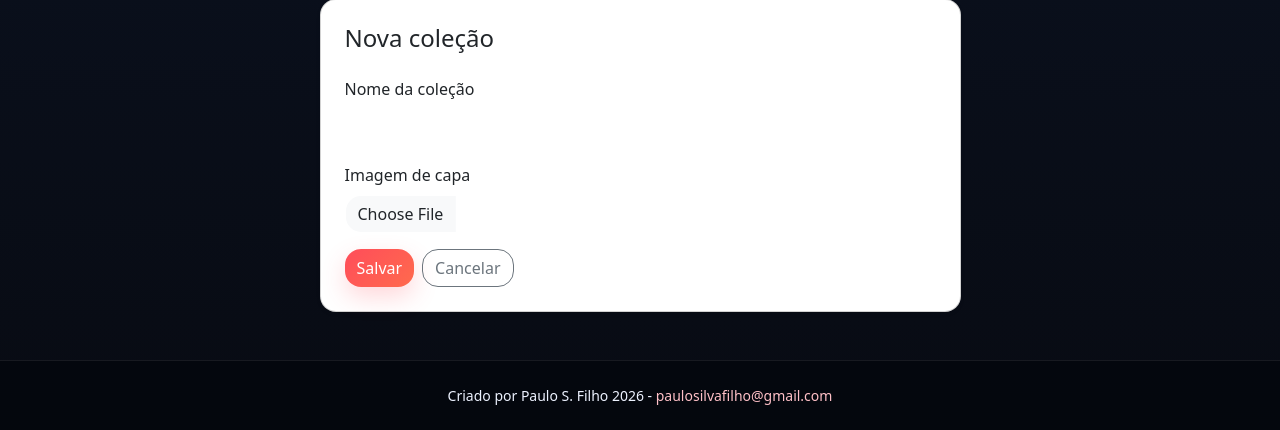
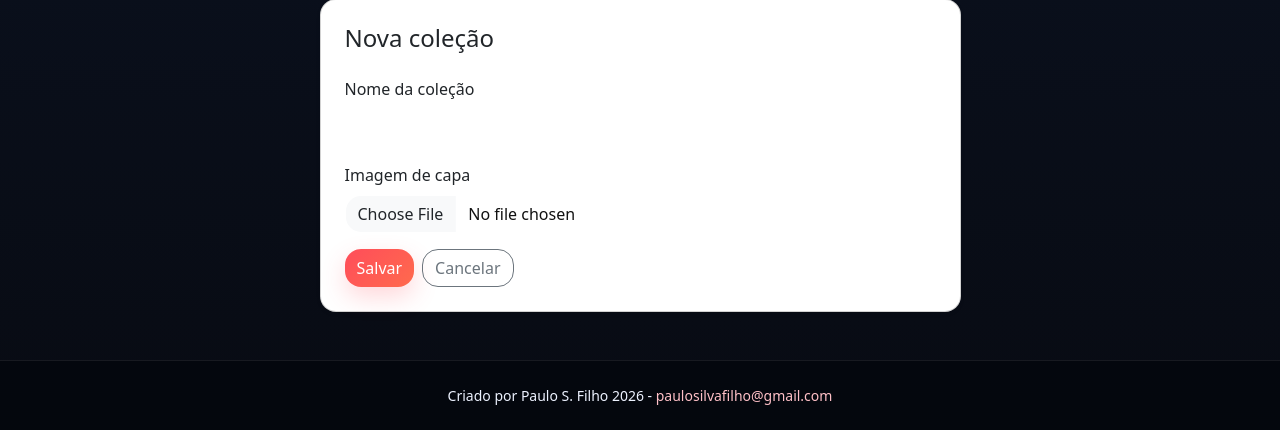
Before and after one commit to profpaulofilho/Storage-HQ, a Flask app: page /collections/new in a window 1280 px wide. Shown: the part 513-943 px from the top of the page. Run offline with Flask 3, Linux system fonts and the light colour scheme; a user stored in the database is signed in; data comes from the database, SQL or seed files in the repository; parts of the project's set-up code (start-up, migrations or seed data) failed here and were passed over.

Commit message:
Update app.css

```diff
--- a/static/css/app.css
+++ b/static/css/app.css
@@ -361,3 +361,14 @@ textarea:focus {
     padding-top: 2.75rem;
   }
 }
+input,
+textarea,
+select {
+    color: #111 !important;
+    background-color: #ffffff !important;
+}
+
+input::placeholder,
+textarea::placeholder {
+    color: #666;
+}
```
